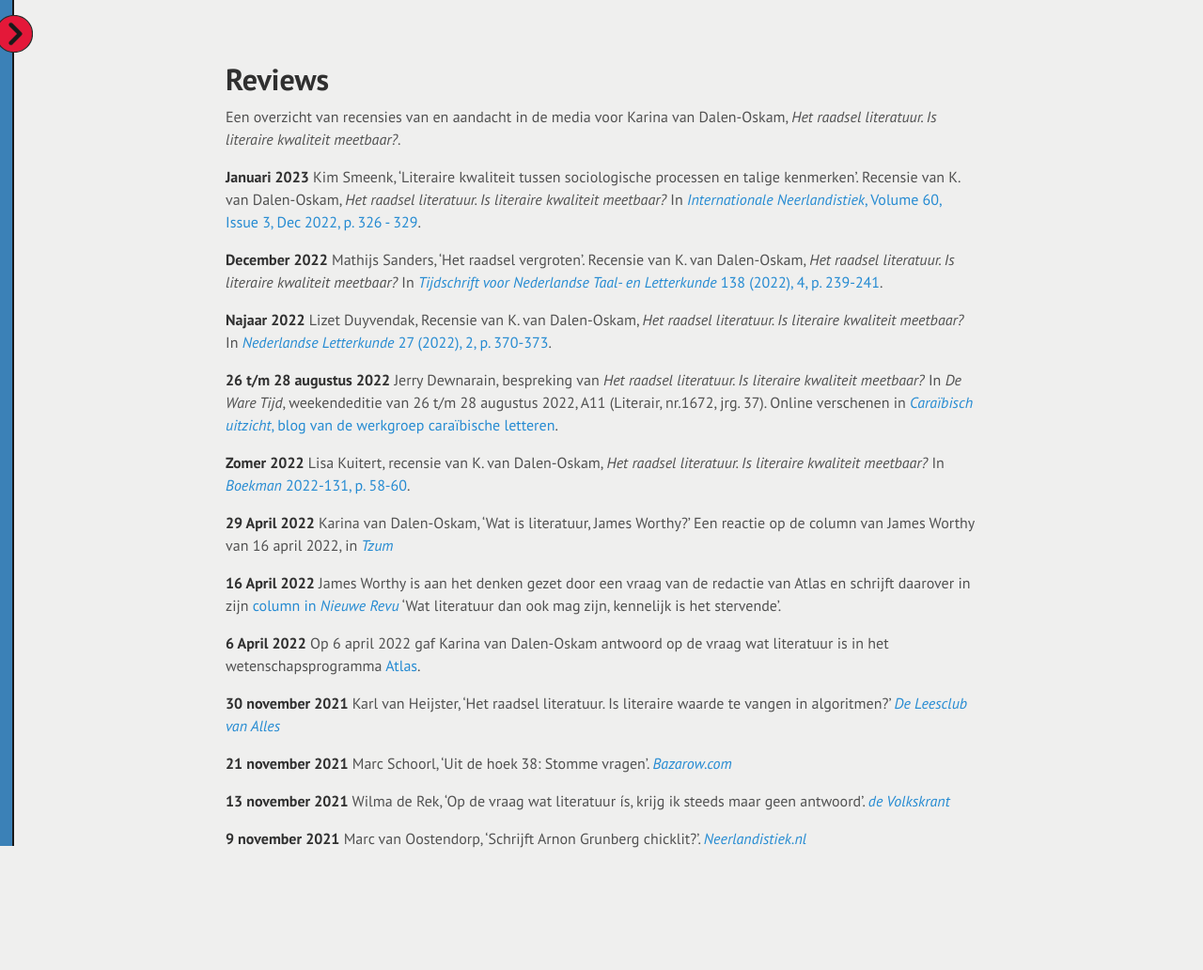
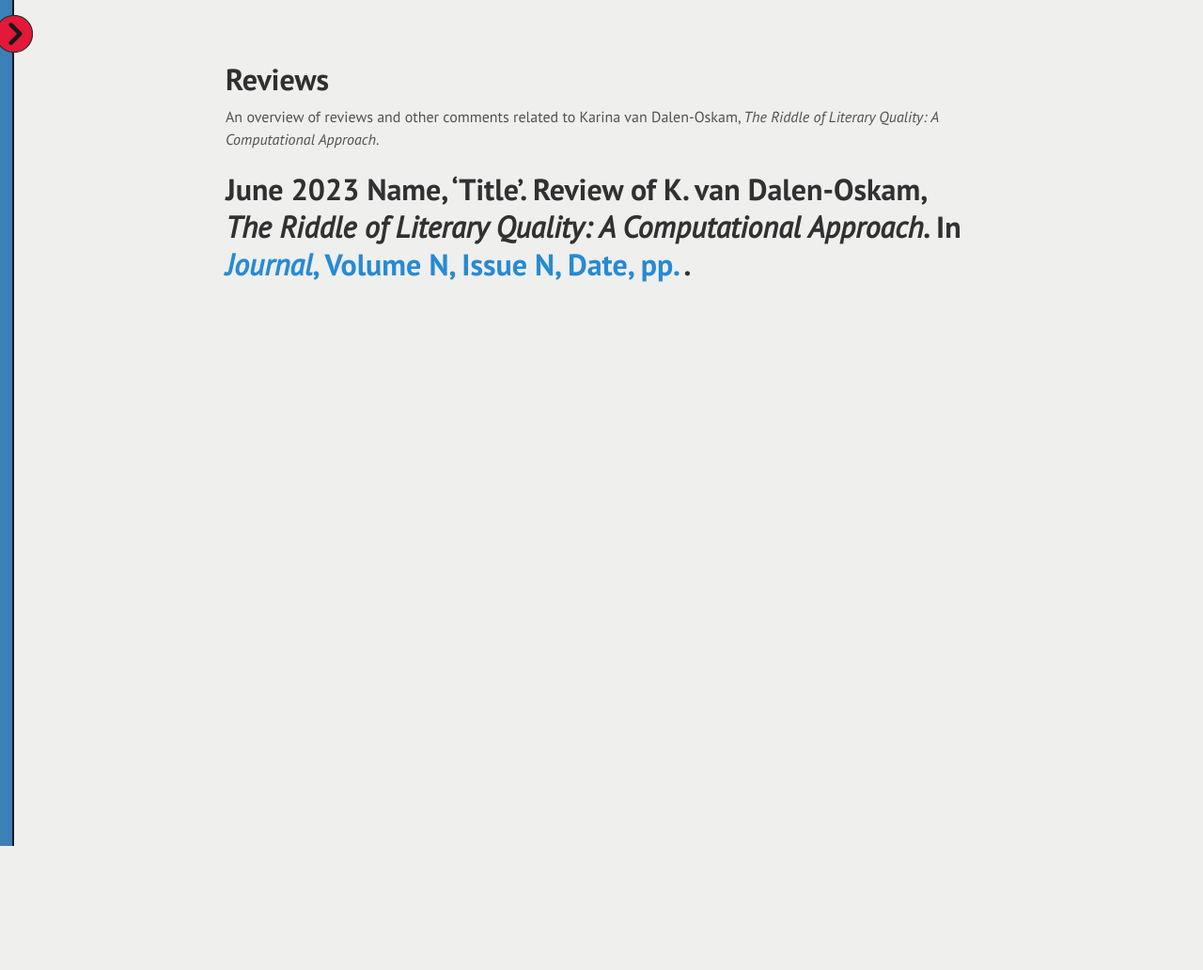
Before and after one commit to karinavdo/RiddleOfLiteraryQuality, a Jekyll site: the page built from docs/02_06_reviews.md, in a window 1280 px wide. Shown: the whole page at 94% size. Built offline with Jekyll 4.4.1, drawn with Linux system fonts in a browser that asks for light colours; our own code applies the rules of GitHub Pages for plain Markdown files; after the commit the page ends 900 px from its top, so only the background shows below that.

```diff
--- a/docs/02_06_reviews.md
+++ b/docs/02_06_reviews.md
@@ -3,28 +3,6 @@ title: "Reviews"
 
 ---
 
-Een overzicht van recensies van en aandacht in de media voor Karina van Dalen-Oskam, *Het raadsel literatuur. Is literaire kwaliteit meetbaar?*.
+An overview of reviews and other comments related to Karina van Dalen-Oskam, *The Riddle of Literary Quality: A Computational Approach*.
 
-**Januari 2023** Kim Smeenk, 'Literaire kwaliteit tussen sociologische processen en talige kenmerken'. Recensie van K. van Dalen-Oskam, *Het raadsel literatuur. Is literaire kwaliteit meetbaar?* In [*Internationale Neerlandistiek*, Volume 60, Issue 3, Dec 2022, p. 326 - 329](https://doi.org/10.5117/IN2022.3.007.SMEE).
-
-**December 2022** Mathijs Sanders, 'Het raadsel vergroten'. Recensie van K. van Dalen-Oskam, *Het raadsel literatuur. Is literaire kwaliteit meetbaar?* In [*Tijdschrift voor Nederlandse Taal- en Letterkunde* 138 (2022), 4, p. 239-241](https://doi.org/10.5117/TNTL2022.4.005.SAND).
-
-**Najaar 2022** Lizet Duyvendak, Recensie van K. van Dalen-Oskam, *Het raadsel literatuur. Is literaire kwaliteit meetbaar?* In [*Nederlandse Letterkunde* 27 (2022), 2, p. 370-373](https://doi-org.proxy.uba.uva.nl/10.5117/NEDLET2022.2.005.DUYV).
-
-**26 t/m 28 augustus 2022** Jerry Dewnarain, bespreking van *Het raadsel literatuur. Is literaire kwaliteit meetbaar?* In *De Ware Tijd*, weekendeditie van 26 t/m 28 augustus 2022, A11 (Literair, nr.1672, jrg. 37). Online verschenen in [*Caraïbisch uitzicht*, blog van de werkgroep caraïbische letteren](https://werkgroepcaraibischeletteren.nl/het-raadsel-literatuur-is-literaire-kwaliteit-meetbaar/).
-
-**Zomer 2022** Lisa Kuitert, recensie van K. van Dalen-Oskam, *Het raadsel literatuur. Is literaire kwaliteit meetbaar?* In [*Boekman* 2022-131, p. 58-60](https://www.boekman.nl/wp-content/uploads/2022/05/BM131_Boekbesprekingen.pdf).
-
-**29 April 2022** Karina van Dalen-Oskam, 'Wat is literatuur, James Worthy?' Een reactie op de column van James Worthy van 16 april 2022, in [*Tzum*](https://www.tzum.info/2022/04/column-karina-van-dalen-oskam-wat-is-literatuur-james-worthy/)
-
-**16 April 2022** James Worthy is aan het denken gezet door een vraag van de redactie van Atlas en schrijft daarover in zijn [column in *Nieuwe Revu*](https://revu.nl/artikel/477183/wat-literatuur-dan-ook-mag-zijn-kennelijk-is-het-stervende) 'Wat literatuur dan ook mag zijn, kennelijk is het stervende'.
-
-**6 April 2022** Op 6 april 2022 gaf Karina van Dalen-Oskam antwoord op de vraag wat literatuur is in het wetenschapsprogramma [Atlas](https://www.npostart.nl/wat-is-literatuur/06-04-2022/POMS_NTR_16866231).
-
-**30 november 2021** Karl van Heijster, 'Het raadsel literatuur. Is literaire waarde te vangen in algoritmen?' [*De Leesclub van Alles*](https://deleesclubvanalles.nl/recensie/het-raadsel-literatuur/)
-
-**21 november 2021** Marc Schoorl, 'Uit de hoek 38: Stomme vragen'. [*Bazarow.com*](https://bazarow.com/nieuws/uit-de-hoek-38-stomme-vragen)
-
-**13 november 2021** Wilma de Rek, 'Op de vraag wat literatuur ís, krijg ik steeds maar geen antwoord'.  [*de Volkskrant*](https://www.volkskrant.nl/cultuur-media/op-de-vraag-wat-literatuur-is-krijg-ik-steeds-maar-geen-antwoord~beff7237/)
-
-**9 november 2021** Marc van Oostendorp, 'Schrijft Arnon Grunberg chicklit?'. [*Neerlandistiek.nl*](https://neerlandistiek.nl/2021/11/schrijft-arnon-grunberg-chicklit/)
+# **June 2023** Name, 'Title'. Review of K. van Dalen-Oskam, *The Riddle of Literary Quality: A Computational Approach*. In [*Journal*, Volume N, Issue N, Date, pp. ](URL).
```
Also changed, not shown: docs/05_03_005_companion_The 401 books.md (+2 -2 lines), docs/05_03_010_companion_chart_2-1_NL_3-1_books-per-year.md (renamed from docs/05_03_010_companion_chart_3-1_books-per-year.md, +6 -3 lines), docs/index.md (+3 -3 lines).
